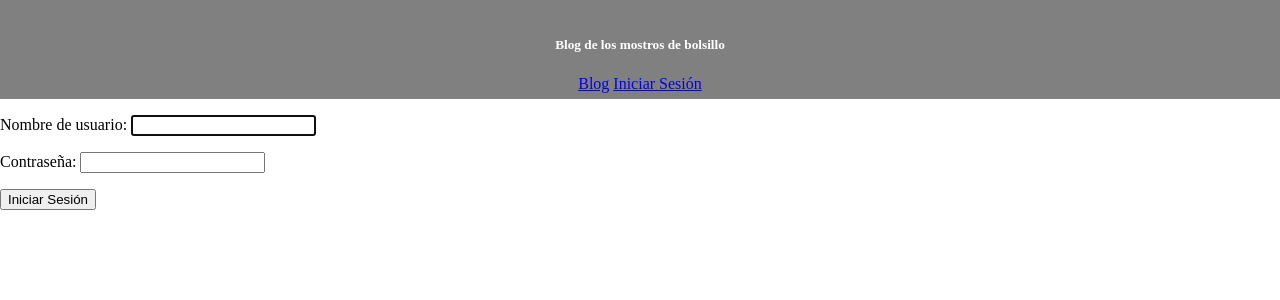
After one commit to Jemilianomr/Sakalapeda, a Django app: page /accounts/login/ in a window 1280 px wide. The commit adds this page. Shown: the top 300 px of the page. Run offline with Django 3.2, Linux system fonts and the light colour scheme.

Commit message:
cerrar sesion

```diff
--- /dev/null
+++ b/accounts/templates/registration/login.html
@@ -0,0 +1,16 @@
+{%extends 'base.html'%}
+
+{%block content%}
+{%if form.errors%}
+<p>Tu usuario y contrasea no coinciden</p>
+{%else%}
+<form action="{%url 'login'%}" method="post">
+	{%csrf_token%}
+	{{form.as_p}}
+	<input type="hidden" name="next" value="{{next}}"/>
+	<input type="submit" value="Iniciar Sesión">
+</form>
+{%endif%}
+
+
+{%endblock content%}
--- a/accounts/urls.py
+++ b/accounts/urls.py
@@ -1,7 +1,10 @@
 from django.conf.urls import url
 from . import views
+from django.contrib.auth import views as djangoViews
 
 
 urlpatterns = [
 	url(r'^profile/$', views.Perfil.as_view(),name="perfil"),
+	url(r'^login/$', djangoViews.login, name="login"),
+	url(r'^logout/$', djangoViews.logout, name="logout"),
 ]
--- a/blog/settings.py
+++ b/blog/settings.py
@@ -31,6 +31,7 @@ ALLOWED_HOSTS = []
 # Application definition
 
 INSTALLED_APPS = [
+    'accounts',
     'django.contrib.admin',
     'django.contrib.auth',
     'django.contrib.contenttypes',
@@ -38,7 +39,6 @@ INSTALLED_APPS = [
     'django.contrib.messages',
     'django.contrib.staticfiles',
     'posts',
-    'accounts',
 ]
 
 MIDDLEWARE_CLASSES = [
--- a/blog/urls.py
+++ b/blog/urls.py
@@ -7,5 +7,5 @@ urlpatterns = [
     url(r'^admin/', admin.site.urls),
     url(r'^blog/$', views.ListView.as_view(), name="lista"),
     url(r'^blog/(?P<slug>[-\w]+)/$', views.DetailView.as_view(), name="detalle"),
-    url(r'^accounts/',include(cuentasUrls, namespace="accounts"))
+    url(r'^accounts/',include(cuentasUrls))
 ]
--- a/templates/base.html
+++ b/templates/base.html
@@ -7,8 +7,8 @@
 		}
 		.nav{
 			width: 100%;
-			height: 64px;
-			background: black;
+			height: 84px;
+			background: grey;
 			color:white;
 			text-align: center;
 			padding-top: 15px;
@@ -16,12 +16,23 @@
 		h3{
 			color:orange;
 		}
+		.nav a:hover{
+			color:white;
+		}
 
 	</style>
 </head>
 <body>
 	<nav class="nav">
 		<h5>Blog de los mostros de bolsillo</h5>
+		<a href="{%url 'lista'%}">Blog</a>
+		{%if request.user.is_authenticated%}
+		<a href="{%url 'perfil'%}">Tu perfil</a>
+		<a href="{%url 'logout'%}">Cerrar Sesión</a>
+		{%else%}
+		<a href="{%url 'login'%}">Iniciar Sesión</a>
+		{%endif%}
+
 	</nav>
 
 	{% block content %}
```
Also changed, not shown: accounts/templates/registration/logged_out.html (added, +8 -0 lines), db.sqlite3, 3 other files.
